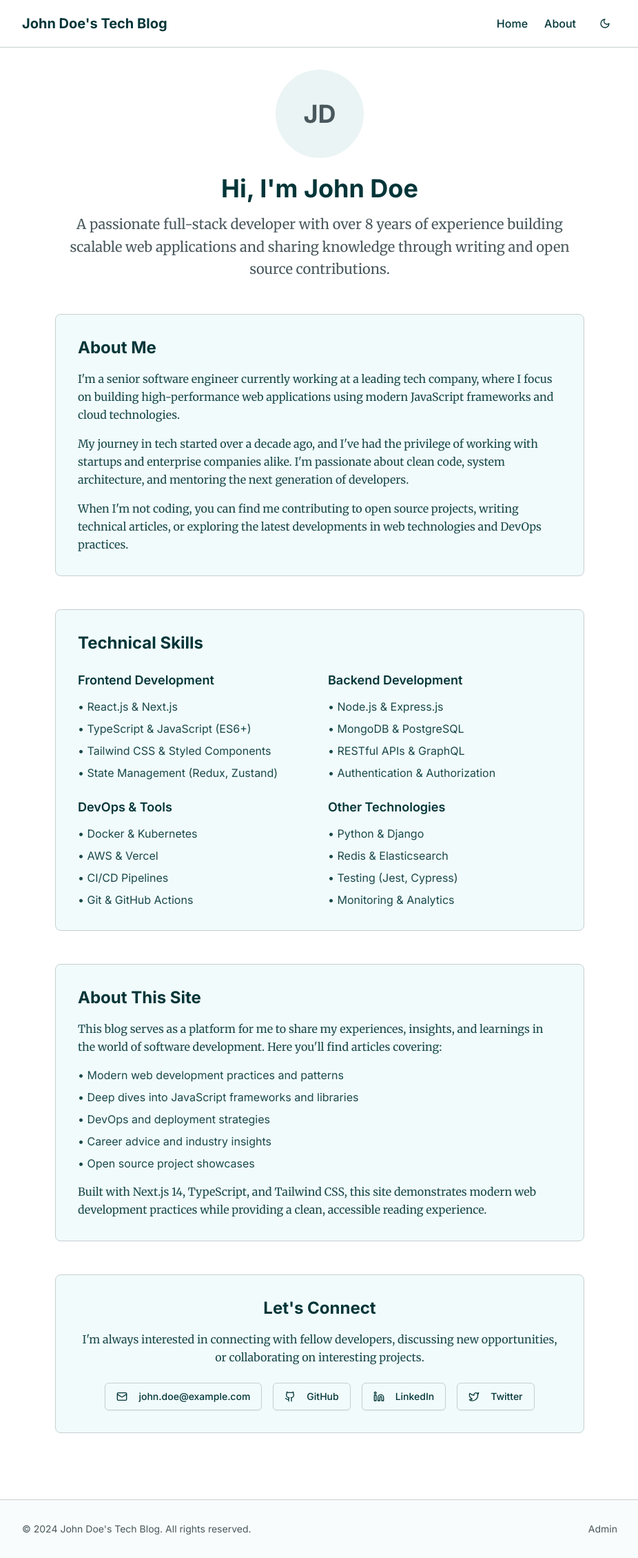
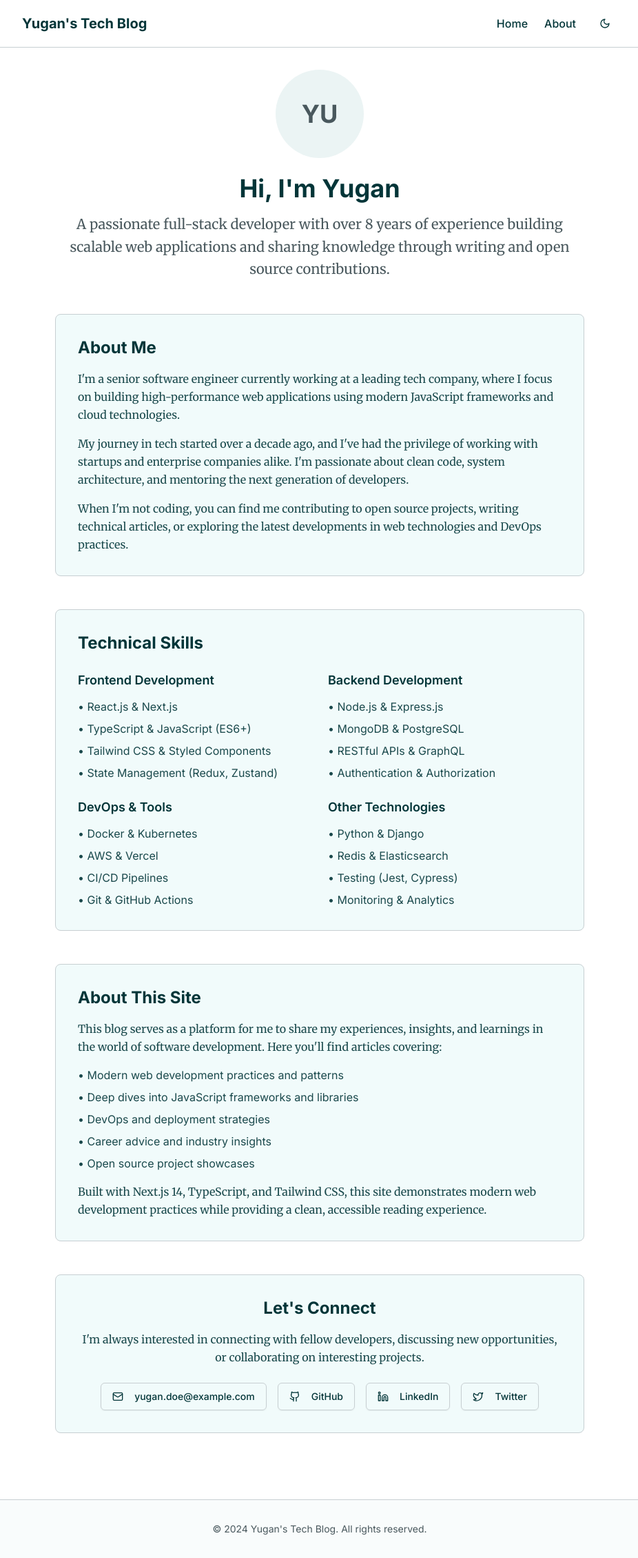
Before and after one commit to BlockAce01/myBlog, a Next.js app in the folder apps/frontend/: page /about in a window 1280 px wide. Shown: the whole page at 69% size, without its empty margins (176-1102 px from the left). Built offline with nearby package versions, Linux system fonts and the light colour scheme.

Commit message:
Update personal branding in About, Header, and Footer components

```diff
--- a/apps/frontend/app/about/page.tsx
+++ b/apps/frontend/app/about/page.tsx
@@ -9,9 +9,9 @@ export default function AboutPage() {
         {/* Introduction Section */}
         <section className="text-center">
           <div className="w-32 h-32 bg-muted rounded-full mx-auto mb-6 flex items-center justify-center">
-            <span className="text-4xl font-bold text-muted-foreground">JD</span>
+            <span className="text-4xl font-bold text-muted-foreground">YU</span>
           </div>
-          <h1 className="text-4xl font-bold font-sans text-foreground mb-4">Hi, I'm John Doe</h1>
+          <h1 className="text-4xl font-bold font-sans text-foreground mb-4">Hi, I'm Yugan</h1>
           <p className="text-xl text-muted-foreground font-serif leading-relaxed">
             A passionate full-stack developer with over 8 years of experience building scalable web applications and
             sharing knowledge through writing and open source contributions.
@@ -111,7 +111,7 @@ export default function AboutPage() {
           <div className="flex flex-wrap justify-center gap-4">
             <Button variant="outline" size="lg" className="flex items-center space-x-2 bg-transparent">
               <Mail className="w-5 h-5" />
-              <span>john.doe@example.com</span>
+              <span>yugan.doe@example.com</span>
             </Button>
             <Button variant="outline" size="lg" className="flex items-center space-x-2 bg-transparent">
               <Github className="w-5 h-5" />
--- a/apps/frontend/app/layout.tsx
+++ b/apps/frontend/app/layout.tsx
@@ -26,8 +26,8 @@ const firaCode = Fira_Code({
 })
 
 export const metadata: Metadata = {
-  title: "John Doe's Tech Blog",
-  description: "A professional personal tech blog covering modern development practices and insights",
+  title: "Yugan's Tech Blog",
+  description: "A professional personal tech blog by Yugan, covering modern development practices and insights",
   generator: "v0.app",
 }
 
--- a/apps/frontend/components/footer.tsx
+++ b/apps/frontend/components/footer.tsx
@@ -3,11 +3,8 @@ export function Footer() {
   return (
     <footer className="border-t border-border bg-muted/30 mt-16">
       <div className="max-w-4xl mx-auto px-4 py-8">
-        <div className="flex items-center justify-between text-sm text-muted-foreground">
-          <p>&copy; 2024 John Doe's Tech Blog. All rights reserved.</p>
-          <Link href="/admin" className="hover:text-accent transition-colors">
-            Admin
-          </Link>
+        <div className="flex items-center justify-center text-sm text-muted-foreground">
+          <p>&copy; 2024 Yugan's Tech Blog. All rights reserved.</p>
         </div>
       </div>
     </footer>
--- a/apps/frontend/components/header.tsx
+++ b/apps/frontend/components/header.tsx
@@ -7,7 +7,7 @@ export function Header() {
       <div className="max-w-4xl mx-auto px-4 py-4">
         <div className="flex items-center justify-between">
           <Link href="/" className="text-xl font-bold font-sans text-foreground hover:text-accent transition-colors">
-            John Doe's Tech Blog
+            Yugan's Tech Blog
           </Link>
           <nav className="flex items-center space-x-6">
             <Link href="/" className="text-foreground hover:text-accent transition-colors font-medium">
```
